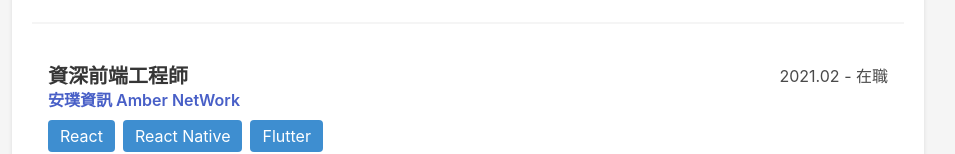
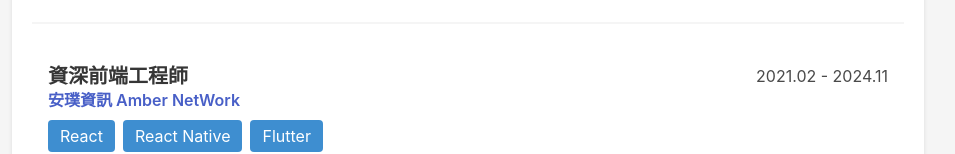
Before and after one commit to rxhivzero/online-react-cv, a React (Create React App) app: page / in a window 1280 px wide. Shown: the part 599-753 px from the top of the page, without its empty margins (172-1127 px from the left). Built offline with nearby package versions, Linux system fonts and the light colour scheme.

Commit message:
feat: 更新資料

```diff
--- a/src/translations/en.js
+++ b/src/translations/en.js
@@ -36,7 +36,7 @@ const tw = {
                         company: '安璞資訊 Amber NetWork',
                         companyWebSite: 'http://www.ambernet.com.tw/',
                         companyMeta: '',
-                        datesBetween: '2021.02 - 在職',
+                        datesBetween: '2021.02 - 2024.11',
                         descriptionTags: ['React', 'React Native', 'Flutter'],
                         description:
                             'The main developments include the Bitcoin wallet Ubit,Game H5 and app',
--- a/src/translations/tw.js
+++ b/src/translations/tw.js
@@ -37,7 +37,7 @@ const tw = {
                         company: '安璞資訊 Amber NetWork',
                         companyWebSite: 'http://www.ambernet.com.tw/',
                         companyMeta: '',
-                        datesBetween: '2021.02 - 在職',
+                        datesBetween: '2021.02 - 2024.11',
                         descriptionTags: ['React', 'React Native', 'Flutter'],
                         description:
                             '使用React開發Web與React Native開發app\n使用Flutter開發多平台應用\n主要開發比特幣錢包Ubit、娛樂遊戲H5與APP',
```
Also changed, not shown: 1 other file (tests, documents, lock files or other folders).
